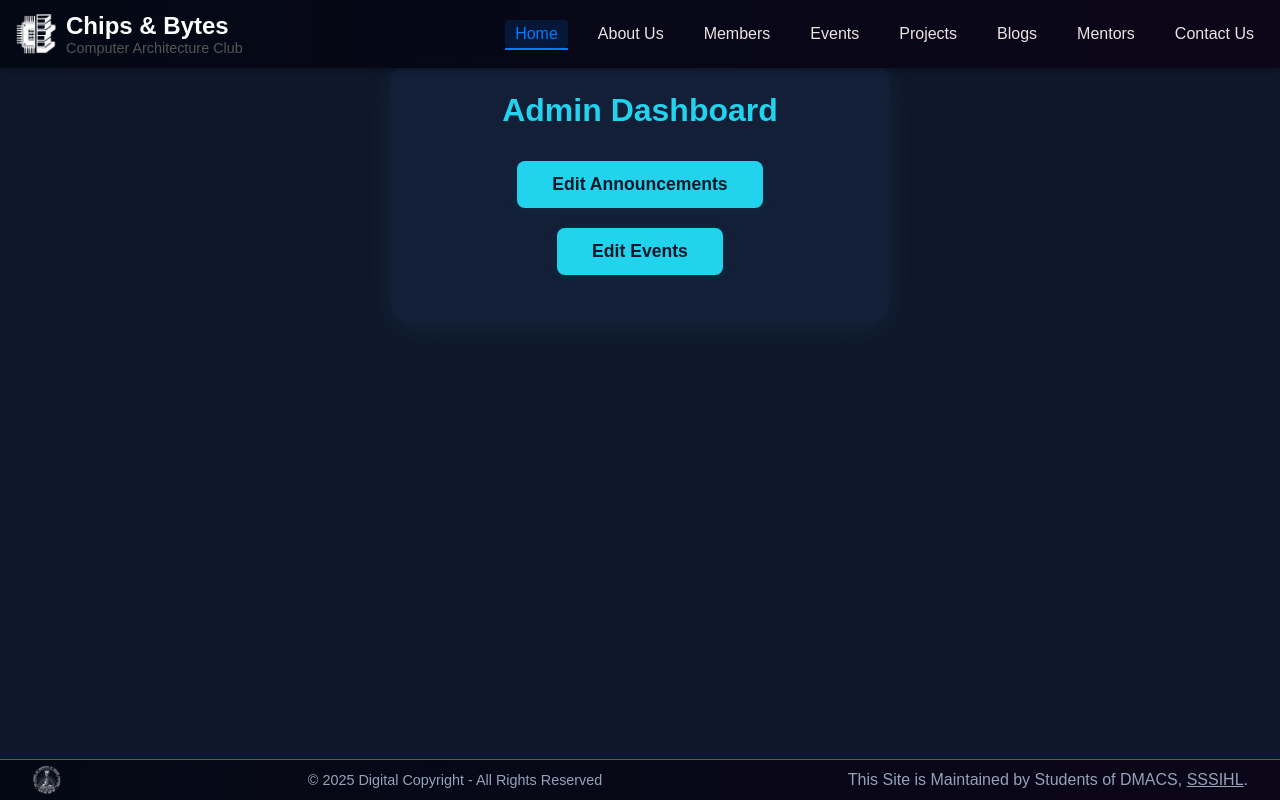
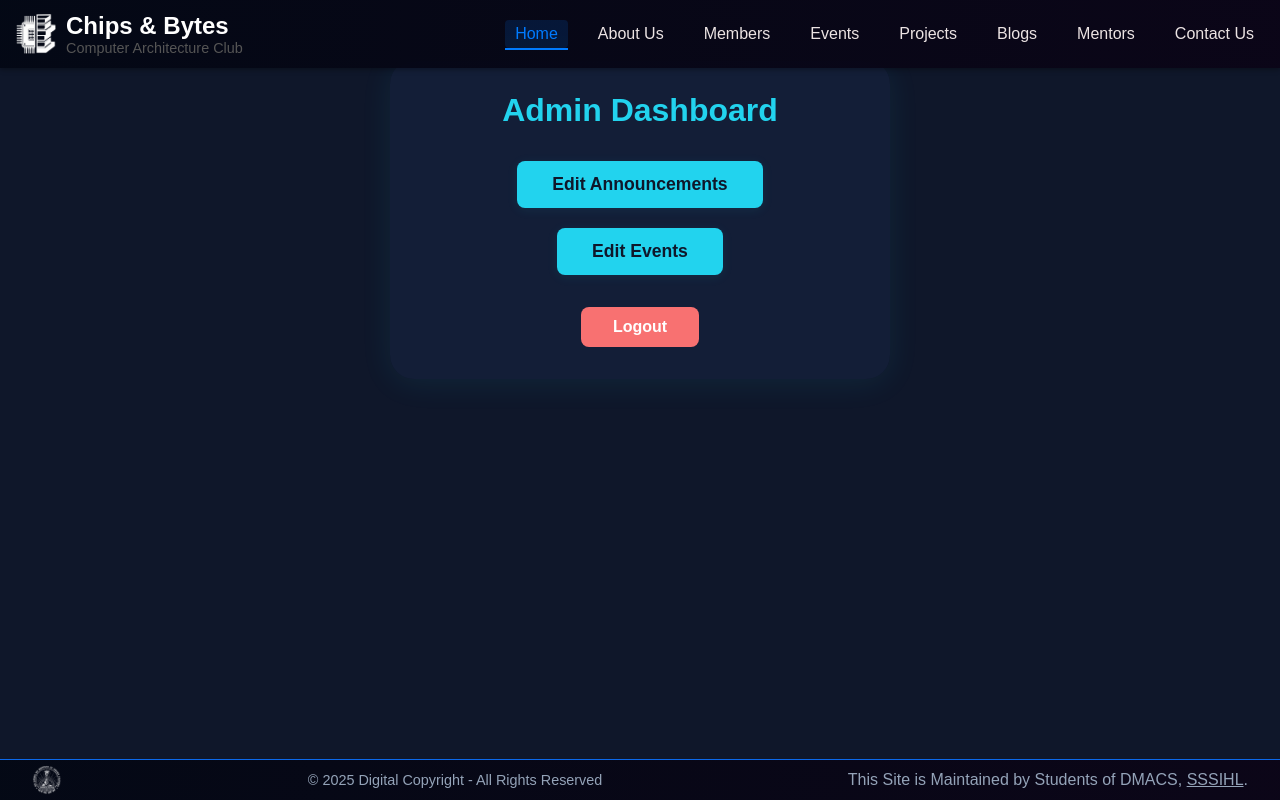
Before and after one commit to mummidisettydhanushsaiteja/Chips-and-Bytes, a React (Create React App) app in the folder Frontend/: page /admin/dashboard in a window 1280 px wide. Built offline with nearby package versions, Linux system fonts and the light colour scheme; sample sign-in values are in the browser's storage.

Commit message:
admin security

```diff
--- a/Frontend/src/App.js
+++ b/Frontend/src/App.js
@@ -15,6 +15,7 @@ import AdminDashboard from './components/Pages/AdminDashboard';
 import EventEdit from './components/AdminPages/EventEdit';
 import PastEventsEdit from './components/AdminPages/PastEventsEdit';
 import AnnouncementEdit from './components/AdminPages/AnnouncementEdit';
+import ProtectedRoute from './components/Auth/ProtectedRoute';
 
 
 function AppContent() {
@@ -48,10 +49,38 @@ function AppContent() {
           <Route path="/events/details" element={<EventDetailsPage />} />
           {/* Admin routes */}
           <Route path="/admin" element={<AdminLogin />} />
-          <Route path="/admin/dashboard" element={<AdminDashboard />} />
-          <Route path="/admin/event-edit" element={<EventEdit />} />
-          <Route path="/admin/past-events-edit" element={<PastEventsEdit />} />
-          <Route path="/admin/announcement-edit" element={<AnnouncementEdit />} />
+          <Route
+            path="/admin/dashboard"
+            element={
+              <ProtectedRoute>
+                <AdminDashboard />
+              </ProtectedRoute>
+            }
+          />
+          <Route
+            path="/admin/event-edit"
+            element={
+              <ProtectedRoute>
+                <EventEdit />
+              </ProtectedRoute>
+            }
+          />
+          <Route
+            path="/admin/past-events-edit"
+            element={
+              <ProtectedRoute>
+                <PastEventsEdit />
+              </ProtectedRoute>
+            }
+          />
+          <Route
+            path="/admin/announcement-edit"
+            element={
+              <ProtectedRoute>
+                <AnnouncementEdit />
+              </ProtectedRoute>
+            }
+          />
         </Routes>
       </div>
       <Footer />
--- /dev/null
+++ b/Frontend/src/components/Auth/ProtectedRoute.js
@@ -0,0 +1,12 @@
+import React from 'react';
+import { Navigate } from 'react-router-dom';
+
+const ProtectedRoute = ({ children }) => {
+  const token = localStorage.getItem('token');
+  if (!token) {
+    return <Navigate to="/admin" replace />;
+  }
+  return children;
+};
+
+export default ProtectedRoute;
--- a/Frontend/src/components/Pages/AdminDashboard.css
+++ b/Frontend/src/components/Pages/AdminDashboard.css
@@ -43,3 +43,22 @@
   color: #fff;
   box-shadow: 0 4px 24px #22d3ee44;
 }
+
+.logout-btn {
+  background: #f87171;
+  color: #fff;
+  border: none;
+  padding: 0.7em 2em;
+  border-radius: 8px;
+  font-weight: 700;
+  font-size: 1rem;
+  cursor: pointer;
+  transition: background 0.2s, color 0.2s;
+  margin: 2rem auto 0 auto;
+  display: block;
+}
+
+.logout-btn:hover {
+  background: #dc2626;
+  color: #fff;
+}
--- a/Frontend/src/components/Pages/AdminDashboard.js
+++ b/Frontend/src/components/Pages/AdminDashboard.js
@@ -1,8 +1,15 @@
 import React from 'react';
-import { Link } from 'react-router-dom';
+import { Link, useNavigate } from 'react-router-dom';
 import './AdminDashboard.css';
 
 const AdminDashboard = () => {
+  const navigate = useNavigate();
+
+  const handleLogout = () => {
+    localStorage.removeItem('token');
+    navigate('/admin');
+  };
+
   return (
     <div className="admin-dashboard">
       <h1>Admin Dashboard</h1>
@@ -19,6 +26,13 @@ const AdminDashboard = () => {
           </li>
         </ul>
       </nav>
+      <button
+        className="logout-btn"
+        style={{ marginTop: '2rem' }}
+        onClick={handleLogout}
+      >
+        Logout
+      </button>
     </div>
   );
 };
```
